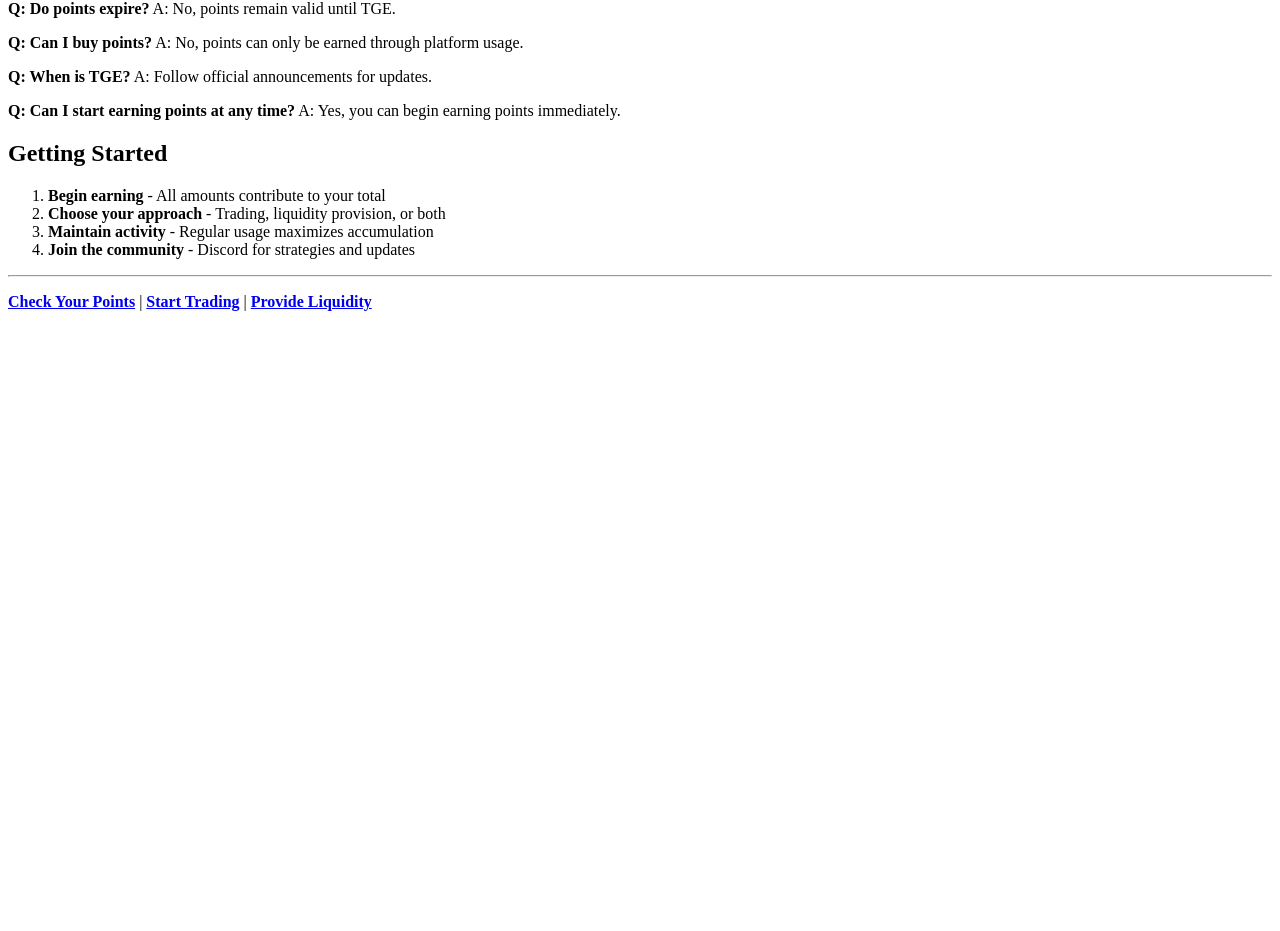
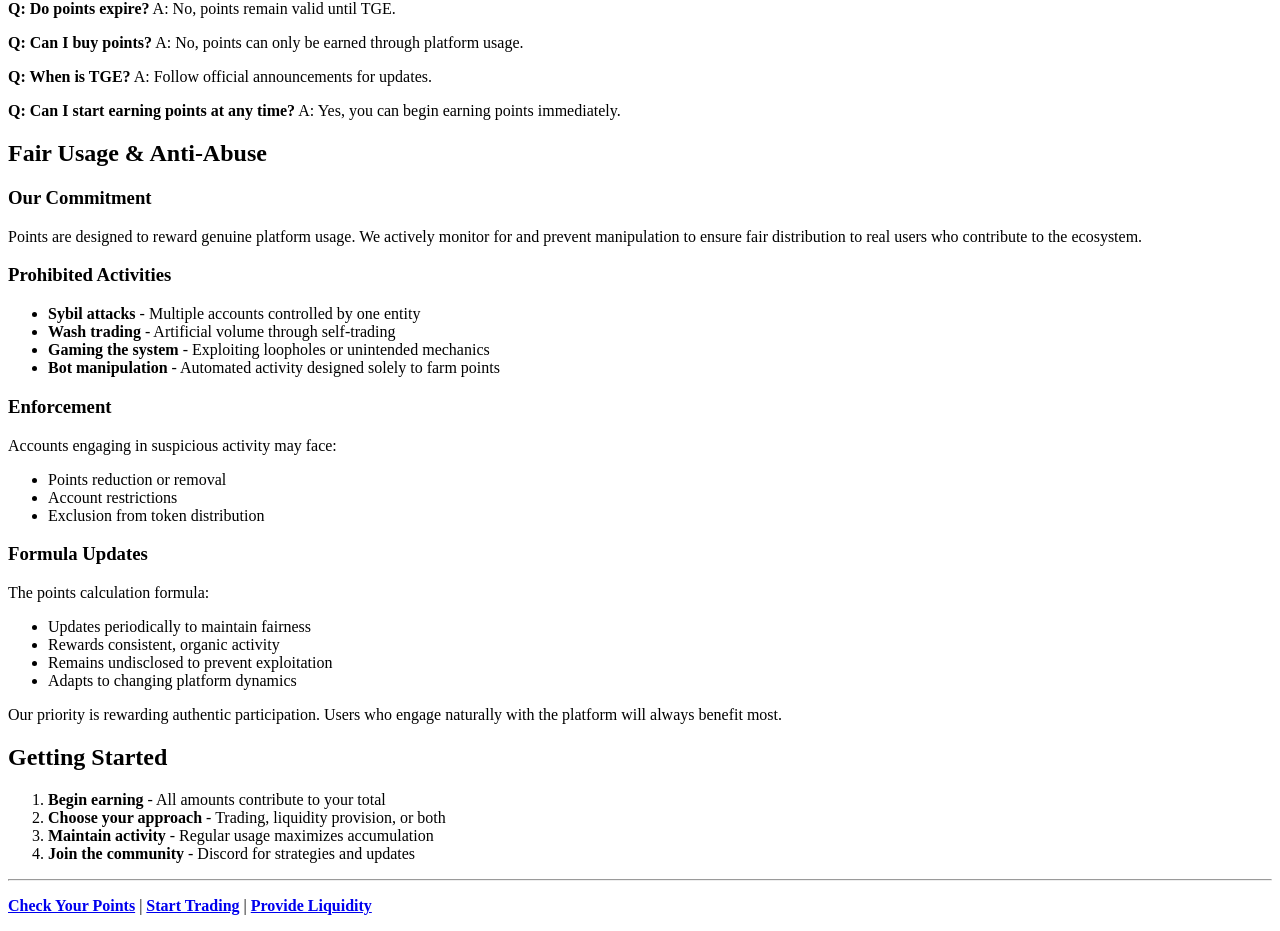
Before and after one commit to hxfinance/hx-docs, a Next.js app: page /points-rewards/how-points-work in a window 1280 px wide. Shown: the part 2874-3805 px from the top of the page. Before the commit the page ends 3201 px from the top, so only its background shows below. Built offline with nearby package versions, Linux system fonts and the light colour scheme.

Commit message:
Add fair usage and anti-abuse policy to points documentation

```diff
--- a/pages/points-rewards/how-points-work.mdx
+++ b/pages/points-rewards/how-points-work.mdx
@@ -148,6 +148,32 @@ A: Follow official announcements for updates.
 **Q: Can I start earning points at any time?**
 A: Yes, you can begin earning points immediately.
 
+## Fair Usage & Anti-Abuse
+
+### Our Commitment
+Points are designed to reward genuine platform usage. We actively monitor for and prevent manipulation to ensure fair distribution to real users who contribute to the ecosystem.
+
+### Prohibited Activities
+- **Sybil attacks** - Multiple accounts controlled by one entity
+- **Wash trading** - Artificial volume through self-trading
+- **Gaming the system** - Exploiting loopholes or unintended mechanics
+- **Bot manipulation** - Automated activity designed solely to farm points
+
+### Enforcement
+Accounts engaging in suspicious activity may face:
+- Points reduction or removal
+- Account restrictions
+- Exclusion from token distribution
+
+### Formula Updates
+The points calculation formula:
+- Updates periodically to maintain fairness
+- Rewards consistent, organic activity
+- Remains undisclosed to prevent exploitation
+- Adapts to changing platform dynamics
+
+Our priority is rewarding authentic participation. Users who engage naturally with the platform will always benefit most.
+
 ## Getting Started
 
 1. **Begin earning** - All amounts contribute to your total
```
